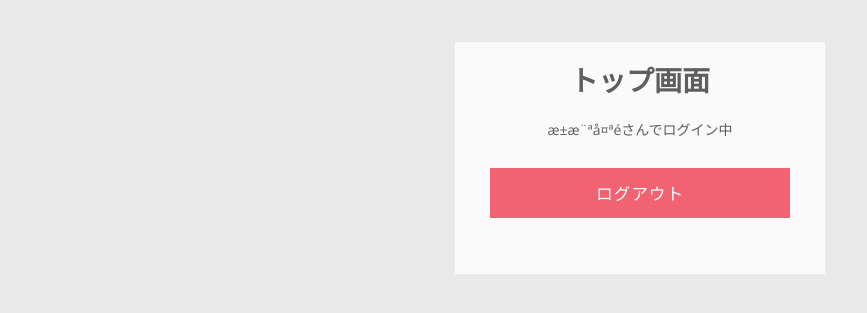
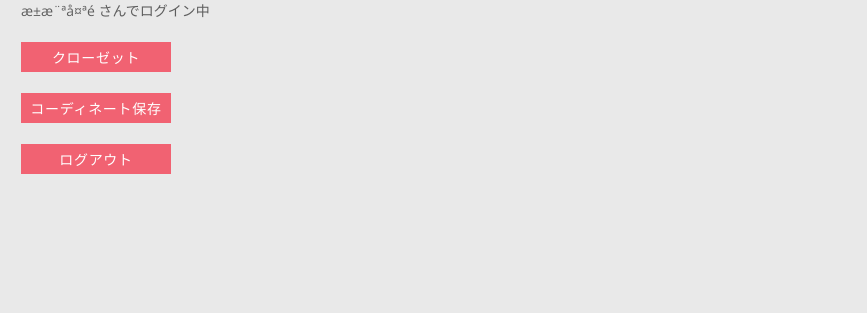
Before and after one commit to toyoko-creators/test-service, a PHP site: page /top.php in a window 1280 px wide. Shown: the top 313 px of the page, without its empty margins (0-867 px from the left). Run offline with PHP 8.4, Linux system fonts and the light colour scheme; the visitor is signed in with stand-in values (Sample User, id 1); some libraries are stand-ins or nearby versions.

Commit message:
トップ画面ボタン追加

```diff
--- a/css/style.css
+++ b/css/style.css
@@ -56,6 +56,23 @@ form {
   outline: none;
 }
 
+
+.button-normal .button{
+  margin: 1.5em 0 0;
+  background: #f16272;
+  border: none;
+  color: #fff;
+  cursor: pointer;
+  height: 30px;
+  font-family: 'Open Sans', sans-serif;
+  font-size: 1.0em;
+  letter-spacing: 0.05em;
+  text-align: center;
+  text-transform: uppercase;
+  transition: background 0.3s ease-in-out;
+  width: 150px;
+}
+
 .button-panel {
   margin: 2em 0 0;
   width: 100%;
--- a/top.php
+++ b/top.php
@@ -4,6 +4,26 @@
 
     //ログイン済みかを確認
     if (!isset($_SESSION['USER'])) {
+        header('Location: index.php');
+        exit;
+    }
+
+    //クローゼット
+    if(isset($_POST['closet'])){
+
+        $_SESSION = [];
+        session_destroy();
+
+        header('Location: index.php');
+        exit;
+    }
+
+    //コーディネート保存
+    if(isset($_POST['outfit'])){
+
+        $_SESSION = [];
+        session_destroy();
+
         header('Location: index.php');
         exit;
     }
@@ -25,22 +45,27 @@
 <head>
     <meta charset="UTF-8">
     <meta name="viewpoint" content="width=device-width">
-    <title>トップ画面</title>
+    <title>コーディネート画面</title>
     <link rel="stylesheet" href="css/style.css">
 </head>
 
 <body>
-<div class="form-wrapper">
-    <h1>トップ画面</h1>
+
 
     <form method="post" action="top.php">
-        <p align="center"><?php echo $_SESSION['USER'] ?>さんでログイン中</p>
+        <p><?php echo $_SESSION['USER'] ?> さんでログイン中</p>
 
-        <div class="button-panel">
+        <div class="button-normal">
+            <input type="submit" class="button" name="closet" value="クローゼット">
+        </div>
+        <div class="button-normal">
+            <input type="submit" class="button" name="outfit" value="コーディネート保存">
+        </div>
+        <div class="button-normal">
             <input type="submit" class="button" name="logout" value="ログアウト">
         </div>
     </form>
-    <div class="form-footer"></div>
-</div>
+
+
 </body>
 </html>
```
